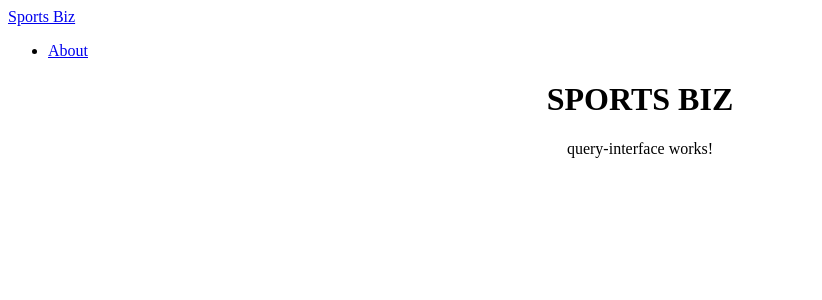
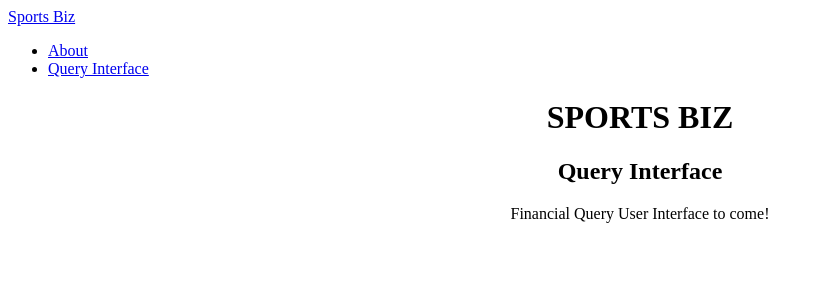
Before and after one commit to cnov20/SportsBiz-UI-MVP, an Angular app in the folder financial-dashboard-UI/: page /query-interface in a window 1280 px wide. Shown: the top 300 px of the page, without its empty margins (0-822 px from the left). Built offline with nearby package versions, Linux system fonts and the light colour scheme.

Commit message:
Added boilerplate markup for query user interface, to test that routing works. Successful. Added link to navbar in app(root) template

```diff
--- a/financial-dashboard-UI/src/app/app.component.html
+++ b/financial-dashboard-UI/src/app/app.component.html
@@ -5,6 +5,7 @@
     </div>
     <ul class="nav navbar-nav navbar-right">
       <li><a routerLink="about">About</a></li>
+      <li><a routerLink="query-interface">Query Interface</a></li>
     </ul>
   </div>
 </nav>
--- a/financial-dashboard-UI/src/app/query-interface/query-interface.component.html
+++ b/financial-dashboard-UI/src/app/query-interface/query-interface.component.html
@@ -1,3 +1,3 @@
-<p>
-  query-interface works!
-</p>
+<h2>Query Interface</h2>
+
+<p>Financial Query User Interface to come!</p>
```
